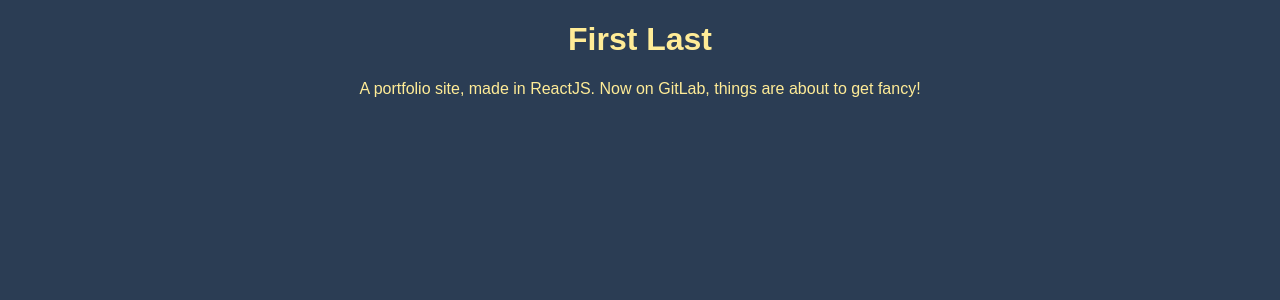
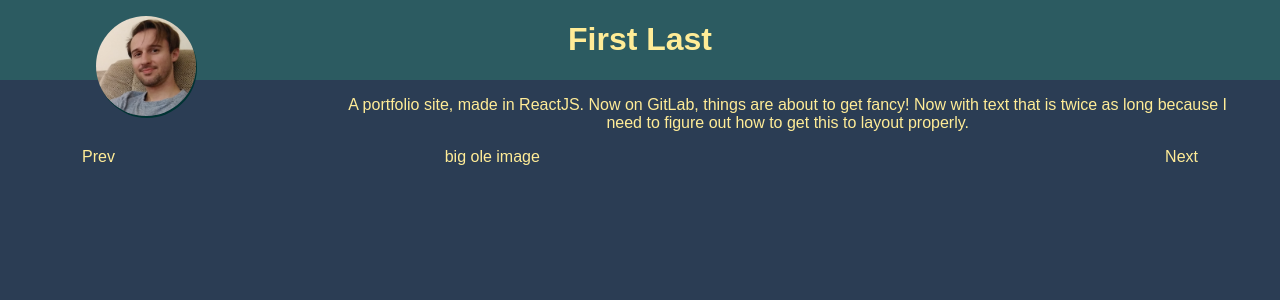
Before and after one commit to racedale/racedale.com, a React (Create React App) app: page / in a window 1280 px wide. Shown: the top 300 px of the page. Built offline with nearby package versions, Linux system fonts and the light colour scheme.

Commit message:
Setup initial CSS Grid layout

```diff
--- a/src/App.js
+++ b/src/App.js
@@ -1,19 +1,64 @@
 import React from 'react';
 import styled from 'styled-components';
 
-const CenteredDiv = styled.div`
-  text-align: center
+const Container = styled.div`
+  display: grid;
+  grid-template-rows: 2fr 1fr 1fr 2fr 5fr 0.5;
+  grid-template-columns: 0.5fr 1fr 1fr 1fr 5fr 3fr 1fr 0.5fr;
+`
+
+const Header = styled.header`
+  grid-column: 1 / -1;
+  grid-row: span 2;
+  background-color: #2C5B61;
+`
+
+const Circle = styled.div`
+  width: 100px;
+  height: 100px;
+  left: 7.5%;
+  top: 2%;
+  border-radius: 50%;
+  background-color: #2C5B61;
+  background:url("images/ren.jpg") center no-repeat;
+  background-size: 250%;
+  background-position: 100% 0%;
+  box-shadow: 1px 2px 0 #033;
+  position: absolute;
+`
+
+const Description = styled.p`
+  grid-column: 5 / 8;
+`
+
+const LeftArrow = styled.div`
+  grid-column-start: 2;
+  grid-row-start: 4;
+`
+const RightArrow = styled.div`
+grid-column-start: -3;
+grid-row-start: 4;
+`
+const Preview = styled.div`
+  grid-column: 3 / 6;
+  grid-row: 4;
+  height: 200px;
 `
 
 const App = () => (
-  <CenteredDiv>
-    <header>
+  <Container className="text-center">
+    <Circle src="images/ren.jpg" />
+    <Header>
       <h1>First Last</h1>
-    </header>
-    <p>
+    </Header>
+    <Description>
       A portfolio site, made in ReactJS. Now on GitLab, things are about to get fancy!
-    </p>
-  </CenteredDiv>
+      Now with text that is twice as long because I need to figure out how to get this to layout properly.
+    </Description>
+    <LeftArrow>Prev</LeftArrow>
+    <Preview>big ole image</Preview>
+    <RightArrow>Next</RightArrow>
+  </Container>
 );
 
 export default App;
```
